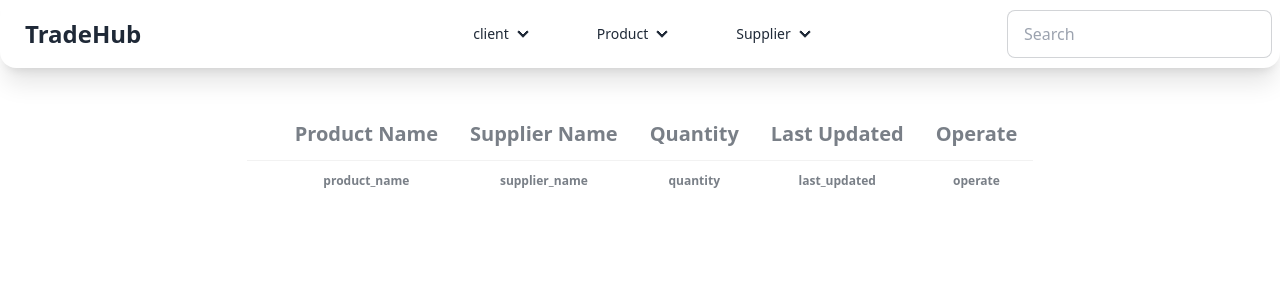
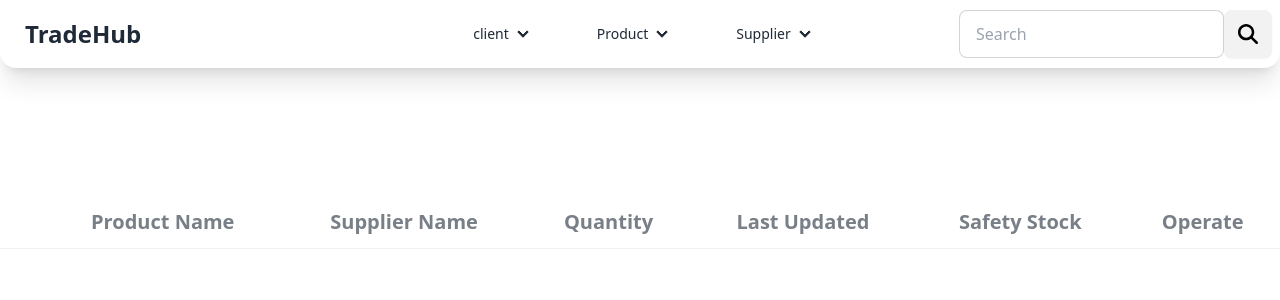
Before and after one commit to astrocamp/17th-TradeHub, a Django app: page /products in a window 1280 px wide. Shown: the top 300 px of the page. Run offline with Django 5.2, Linux system fonts and the light colour scheme; lists and menus that the app fills with data are empty; style sheets or scripts are compiled from the project's sources; parts of the project's set-up code (start-up, migrations or seed data) failed here and were passed over.

Commit message:
issue#4 inventory fix edit

```diff
--- a/apps/inventory/templates/pages/index.html
+++ b/apps/inventory/templates/pages/index.html
@@ -1,7 +1,7 @@
 {% extends "layouts/base.html" %} {% block content %}
 
-<div class="flex justify-center mt-10">
-  <div class="overflow-x-auto">
+<div class="flex justify-center mt-32">
+  <div class="overflow-x-auto w-full">
     <table class="table table-xl text-center">
       <thead>
         <tr class="text-xl">
@@ -10,31 +10,31 @@
           <th>Supplier Name</th>
           <th>Quantity</th>
           <th>Last Updated</th>
+          <th>Safety Stock</th>
           <th>Operate</th>
         </tr>
       </thead>
       <tbody>
-        {% for inventory in inventory %}
+        {% for item in inventory %}
         <tr class="hover">
-          <th>{{ inventory.id }}</th>
-          <td>{{ inventory.product_name }}</td>
-          <td>{{ inventory.supplier_name }}</td>
-          <td>{{ inventory.quantity }}</td>
-          <td>{{ inventory.last_updated }}</td>
+          <th>{{ item.id }}</th>
+          <td>{{ item.product }}</td>
+          <td>{{ item.supplier }}</td>
+          <td>{{ item.quantity }}</td>
+          <td>{{ item.last_updated }}</td>
+          <td>{{ item.safety_stock }}</td>
           <td>
             <a
-              href="{% url 'inventory:edit' inventory.id %}"
+              onclick="my_modal_1.showModal()"
+              href="{% url 'inventory:edit' item.id %}"
               class="btn btn-primary"
               >Edit</a
             >
-            <a
-              href="{% url 'inventory:delete' inventory.id %}"
-              class="btn btn-error"
+            <a href="{% url 'inventory:delete' item.id %}" class="btn btn-error"
               >Delete</a
             >
           </td>
         </tr>
-        {% endfor %}
       </tbody>
       <tfoot>
         <tr>
@@ -43,10 +43,11 @@
           <th>supplier_name</th>
           <th>quantity</th>
           <th>last_updated</th>
+          <th>safety_stock</th>
           <th>operate</th>
         </tr>
       </tfoot>
     </table>
   </div>
 </div>
-{% endblock %}
+{% include "pages/edit.html" %} {% endfor %} {% endblock %}
--- a/apps/inventory/urls.py
+++ b/apps/inventory/urls.py
@@ -8,4 +8,5 @@
 urlpatterns = [
     path("", views.index, name="index"),
     path("edit/<int:id>", views.edit, name="edit"),
+    path("delete/<int:id>", views.delete, name="delete"),
 ]
--- a/apps/pages/templates/pages/home.html
+++ b/apps/pages/templates/pages/home.html
@@ -1 +1,3 @@
+{% extends "base.html" %} {% block content %}
 <h1>Home</h1>
+{% endblock %}
--- a/core/urls.py
+++ b/core/urls.py
@@ -7,4 +7,6 @@
     path("admin/", admin.site.urls),
     path("products", include("apps.products.urls")),
     path("inventory/", include("apps.inventory.urls")),
+    path("suppliers/", include("apps.suppliers.urls")),
+    path("products/", include("apps.products.urls")),
 ] + debug_toolbar_urls()
--- a/tailwind.config.js
+++ b/tailwind.config.js
@@ -1,10 +1,14 @@
 /** @type {import('tailwindcss').Config} */
+const defaultTheme = require("tailwindcss/defaultTheme");
+
 module.exports = {
   content: ["./**/templates/**/*.{html,js}"],
   theme: {
-    extend: {},
+    extend: {
+      fontFamily: {
+        sans: ["Inter var", ...defaultTheme.fontFamily.sans],
+      },
+    },
   },
-  plugins: [
-    require('daisyui'),
-  ],
-}
+  plugins: [require("daisyui")],
+};
--- a/templates/shared/navbar.html
+++ b/templates/shared/navbar.html
@@ -21,14 +21,14 @@
         tabindex="0"
         class="menu menu-sm dropdown-content bg-base-100 rounded-box z-[1] mt-3 w-52 p-2 shadow"
       >
-        <li><a>client</a></li>
+        <li><a>Client</a></li>
         <ul class="p-2">
-          <li><a>information</a></li>
+          <li><a>Information</a></li>
           <li><a>Sell Order</a></li>
         </ul>
         <li><a>Product</a></li>
         <ul class="p-2">
-          <li><a>information</a></li>
+          <li><a>Information</a></li>
         </ul>
         <li><a>Supplier</a></li>
         <ul class="p-2">
@@ -44,7 +44,7 @@
       <li>
         <details>
           <summary>client</summary>
-          <ul class="p-2">
+          <ul class="bg-base-100 rounded-t-none p-2">
             <li><a>information</a></li>
             <li><a>Sell Order</a></li>
           </ul>
@@ -53,7 +53,7 @@
       <li>
         <details>
           <summary>Product</summary>
-          <ul class="p-2">
+          <ul class="bg-base-100 rounded-t-none p-2">
             <li><a>information</a></li>
           </ul>
         </details>
@@ -61,7 +61,7 @@
       <li>
         <details>
           <summary>Supplier</summary>
-          <ul class="p-2">
+          <ul class="bg-base-100 rounded-t-none p-2">
             <li><a>Purchase</a></li>
             <li><a>Purchase Order</a></li>
           </ul>
@@ -70,12 +70,23 @@
     </ul>
   </div>
   <div class="navbar-end">
-    <div class="form-control">
+    <div class="form-control flex flex-row items-center">
       <input
         type="text"
         placeholder="Search"
         class="input input-bordered w-24 md:w-auto"
       />
+      <button class="btn btn-square btn-xl">
+        <svg
+          class="w-5 h-5"
+          xmlns="http://www.w3.org/2000/svg"
+          viewBox="0 0 512 512"
+        >
+          <path
+            d="M416 208c0 45.9-14.9 88.3-40 122.7L502.6 457.4c12.5 12.5 12.5 32.8 0 45.3s-32.8 12.5-45.3 0L330.7 376c-34.4 25.2-76.8 40-122.7 40C93.1 416 0 322.9 0 208S93.1 0 208 0S416 93.1 416 208zM208 352a144 144 0 1 0 0-288 144 144 0 1 0 0 288z"
+          />
+        </svg>
+      </button>
     </div>
   </div>
 </div>
```
Also changed, not shown: apps/inventory/form/form_inventory.py (added, +14 -0 lines), apps/inventory/models.py (+7 -6 lines), apps/inventory/templates/pages/edit.html (+56 -0 lines), apps/inventory/views.py (+6 -4 lines), apps/inventory/migrations/0002_inventory_note.py (added), 2 other files.
